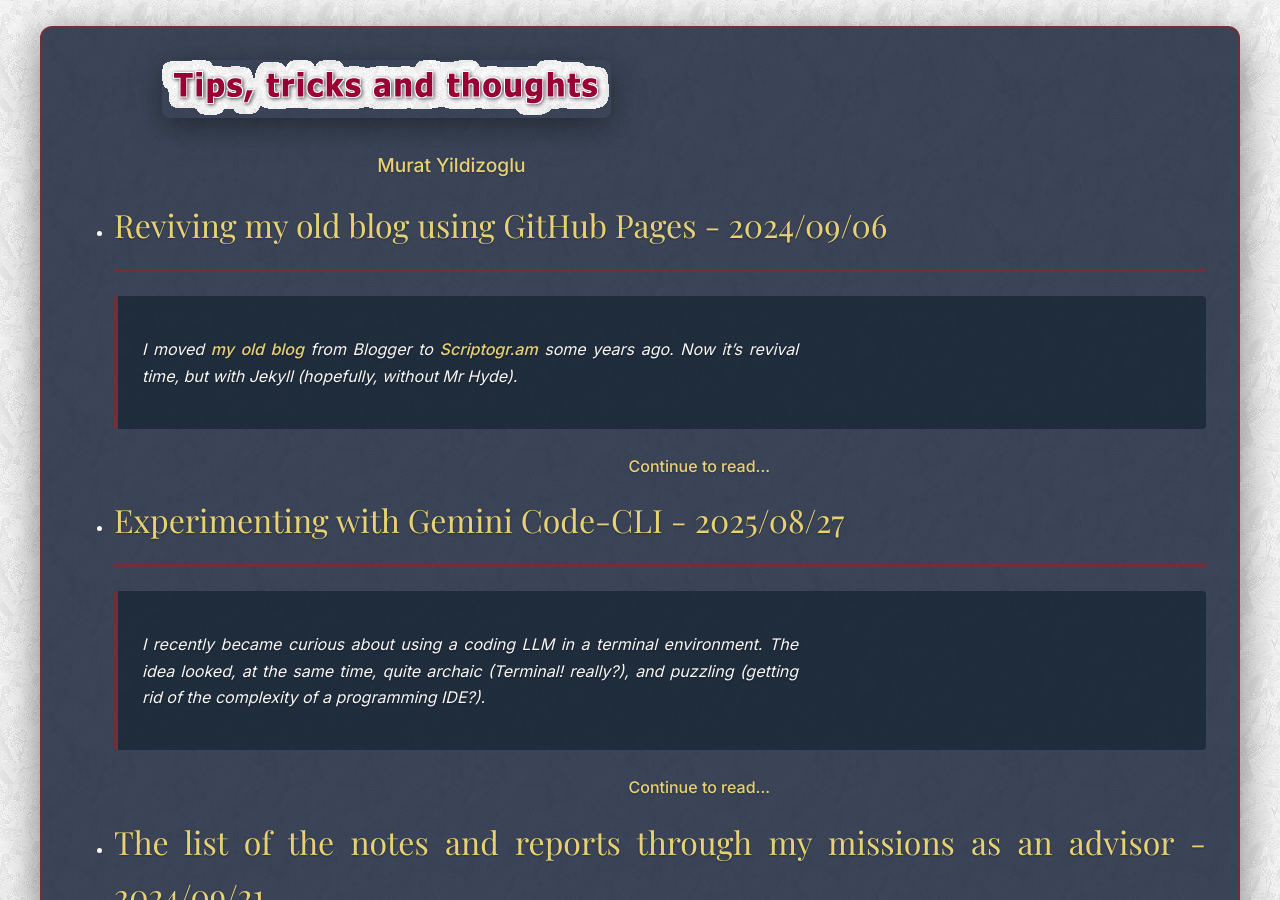
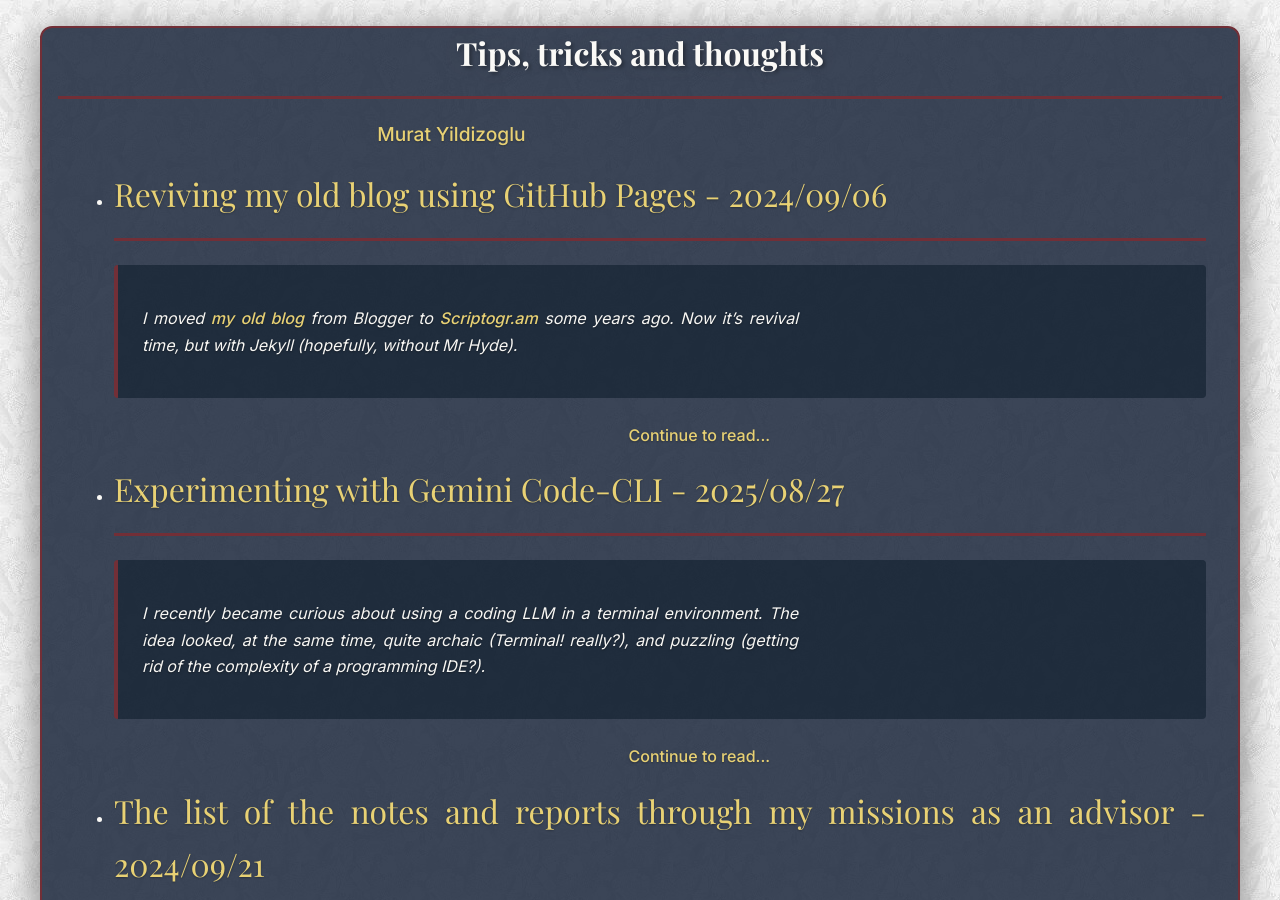
Before and after one commit to myildi/myildi.github.io, a Jekyll site: the page built from index.html, in a window 1280 px wide and 900 px high. Built offline with Jekyll 4.4.1, drawn with Linux system fonts in a browser that asks for light colours.

Commit message:
Update index.html

```diff
--- a/index.html
+++ b/index.html
@@ -1,7 +1,7 @@
 ---
 layout: default
 title: Tips, tricks and thoughts
-page_image: blog-title.png
+
 ---
 
 <ul>
```
